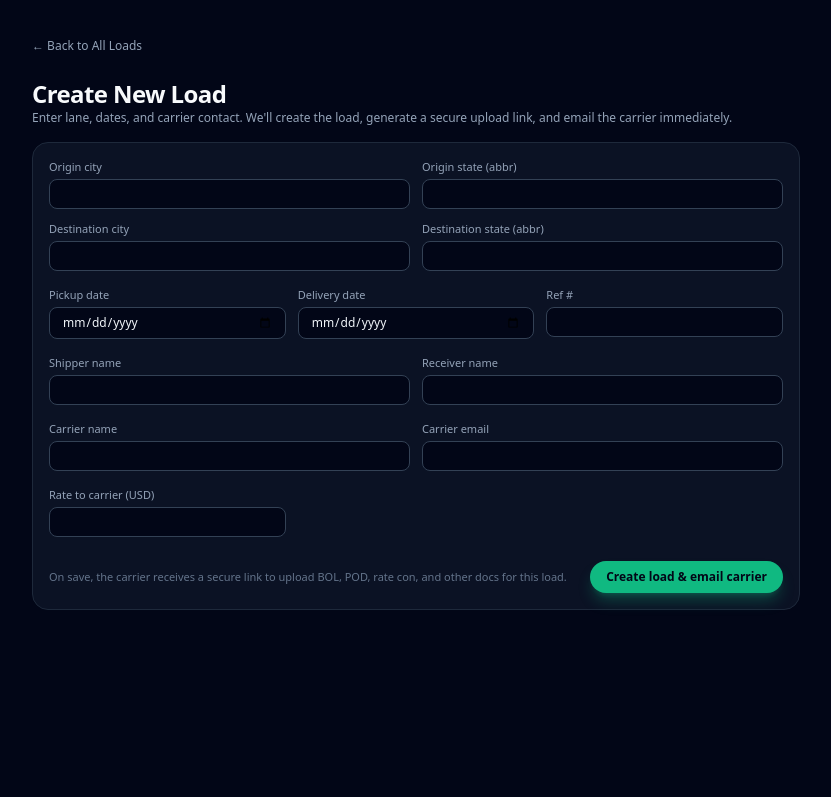
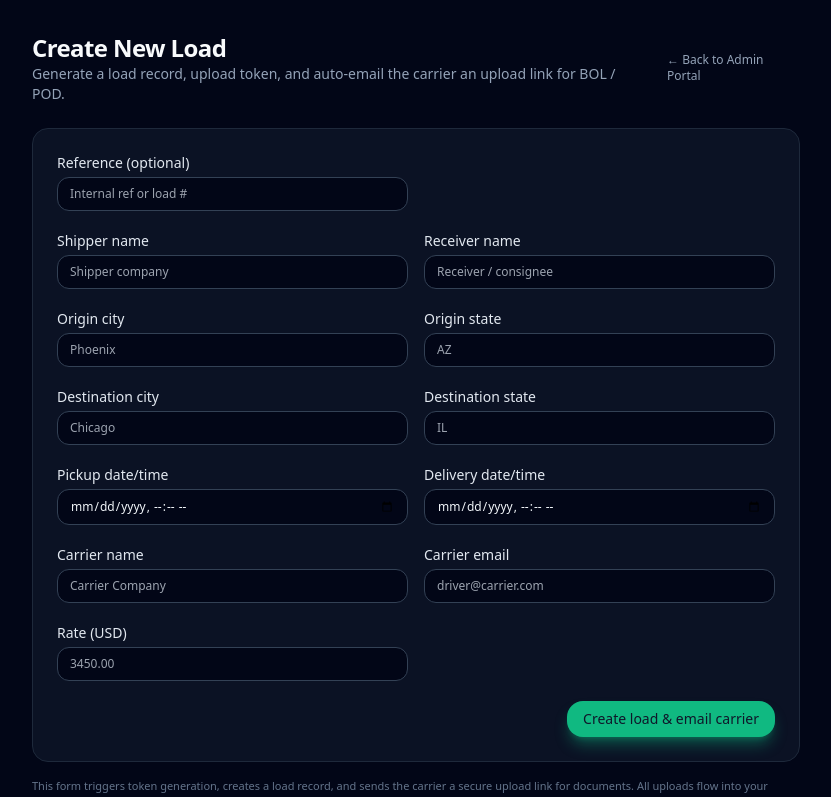
Before and after one commit to deadheadzerohq-maker/w9, a Next.js app: page /admin/loads/new in a window 1280 px wide. Shown: the top 797 px of the page, without its empty margins (224-1055 px from the left). Built offline with nearby package versions, Linux system fonts and the light colour scheme; no server answers.

Commit message:
Update page.tsx

```diff
--- a/app/admin/loads/new/page.tsx
+++ b/app/admin/loads/new/page.tsx
@@ -1,68 +1,71 @@
+// app/admin/loads/new/page.tsx
+
 "use client";
 
 import React, { useState } from "react";
-import { useRouter } from "next/navigation";
+import Link from "next/link";
 
 type CreateResponse = {
   ok: boolean;
-  load?: {
-    id: string;
-    token: string;
-  };
+  loadId?: string;
+  token?: string;
+  uploadUrl?: string;
   error?: string;
 };
 
-export default function AdminNewLoadPage() {
-  const router = useRouter();
-
-  const [form, setForm] = useState({
-    reference: "",
-    shipper_name: "",
-    receiver_name: "",
-    origin_city: "",
-    origin_state: "",
-    dest_city: "",
-    dest_state: "",
-    pickup_date: "",
-    delivery_date: "",
-    carrier_name: "",
-    carrier_email: "",
-    rate: "",
-  });
+export default function NewLoadPage() {
+  const [reference, setReference] = useState("");
+  const [shipperName, setShipperName] = useState("");
+  const [receiverName, setReceiverName] = useState("");
+  const [originCity, setOriginCity] = useState("");
+  const [originState, setOriginState] = useState("");
+  const [destCity, setDestCity] = useState("");
+  const [destState, setDestState] = useState("");
+  const [pickupDate, setPickupDate] = useState(""); // datetime-local string
+  const [deliveryDate, setDeliveryDate] = useState("");
+  const [carrierName, setCarrierName] = useState("");
+  const [carrierEmail, setCarrierEmail] = useState("");
+  const [rate, setRate] = useState("");
 
   const [submitting, setSubmitting] = useState(false);
   const [error, setError] = useState<string | null>(null);
-  const [success, setSuccess] = useState<string | null>(null);
-
-  const updateField = (field: keyof typeof form, value: string) => {
-    setForm((prev) => ({ ...prev, [field]: value }));
-  };
+  const [result, setResult] = useState<CreateResponse | null>(null);
 
   const handleSubmit = async (e: React.FormEvent) => {
     e.preventDefault();
     setSubmitting(true);
     setError(null);
-    setSuccess(null);
+    setResult(null);
 
     try {
-      const res = await fetch("/api/admin/loads/new", {
+      const payload = {
+        reference: reference || null,
+        shipperName: shipperName || null,
+        receiverName: receiverName || null,
+        originCity: originCity || null,
+        originState: originState || null,
+        destCity: destCity || null,
+        destState: destState || null,
+        pickupDate: pickupDate || null,
+        deliveryDate: deliveryDate || null,
+        carrierName: carrierName || null,
+        carrierEmail: carrierEmail || null,
+        rate: rate ? Number(rate) : null,
+      };
+
+      const res = await fetch("/api/admin/loads/create", {
         method: "POST",
         headers: { "Content-Type": "application/json" },
-        body: JSON.stringify(form),
+        body: JSON.stringify(payload),
       });
 
-      const json = (await res.json()) as CreateResponse;
-      if (!res.ok || !json.ok || !json.load) {
+      const json: CreateResponse = await res.json();
+
+      if (!res.ok || !json.ok) {
         throw new Error(json.error || "Failed to create load");
       }
 
-      setSuccess(
-        "Load created and carrier email queued. Redirecting to load documents…",
-      );
-
-      setTimeout(() => {
-        router.push(`/admin/load-docs/${json.load!.token}`);
-      }, 1200);
+      setResult(json);
     } catch (err: any) {
       console.error(err);
       setError(err?.message || "Failed to create load");
@@ -73,214 +76,223 @@ export default function AdminNewLoadPage() {
 
   return (
     <div className="min-h-screen bg-slate-950 text-slate-50 px-4 py-8">
-      <div className="max-w-3xl mx-auto space-y-4">
-        <button
-          type="button"
-          onClick={() => router.push("/admin/loads")}
-          className="mb-2 text-xs text-slate-400 hover:text-emerald-300"
-        >
-          ← Back to All Loads
-        </button>
-
-        <header>
+      <div className="max-w-3xl mx-auto">
+        <header className="mb-6 flex items-center justify-between gap-4">
+          <div>
             <h1 className="text-2xl font-semibold tracking-tight">
               Create New Load
             </h1>
-          <p className="text-xs text-slate-400">
-            Enter lane, dates, and carrier contact. We&apos;ll create the load,
-            generate a secure upload link, and email the carrier immediately.
+            <p className="text-sm text-slate-400">
+              Generate a load record, upload token, and auto-email the carrier
+              an upload link for BOL / POD.
             </p>
+          </div>
+          <Link
+            href="/admin"
+            className="text-xs text-slate-400 hover:text-emerald-300"
+          >
+            ← Back to Admin Portal
+          </Link>
         </header>
 
+        <div className="bg-slate-900/70 border border-slate-800 rounded-2xl p-6">
           {error && (
-          <div className="text-xs rounded-xl border border-rose-500/50 bg-rose-500/10 text-rose-100 px-3 py-2">
+            <div className="mb-4 text-xs rounded-xl border border-rose-500/50 bg-rose-500/10 text-rose-100 px-3 py-2">
               {error}
             </div>
           )}
 
-        {success && (
-          <div className="text-xs rounded-xl border border-emerald-500/50 bg-emerald-500/10 text-emerald-100 px-3 py-2">
-            {success}
+          {result?.ok && result.uploadUrl && (
+            <div className="mb-4 text-xs rounded-xl border border-emerald-500/50 bg-emerald-500/10 text-emerald-100 px-3 py-2 space-y-1">
+              <div className="font-semibold">Load created successfully.</div>
+              <div>
+                Upload link for carrier:{" "}
+                <a
+                  href={result.uploadUrl}
+                  target="_blank"
+                  rel="noopener noreferrer"
+                  className="underline"
+                >
+                  {result.uploadUrl}
+                </a>
+              </div>
+              {result.token && (
+                <div>
+                  Admin view for this token:{" "}
+                  <Link
+                    href={`/admin/load-docs/${encodeURIComponent(
+                      result.token,
+                    )}`}
+                    className="underline"
+                  >
+                    open in Document Ops
+                  </Link>
+                </div>
+              )}
             </div>
           )}
 
-        <form
-          onSubmit={handleSubmit}
-          className="bg-slate-900/70 border border-slate-800 rounded-2xl p-4 space-y-4 text-xs"
-        >
-          {/* Lane */}
-          <div className="grid grid-cols-1 sm:grid-cols-2 gap-3">
-            <div>
-              <label className="block text-slate-400 mb-1 text-[11px]">
-                Origin city
+          <form onSubmit={handleSubmit} className="space-y-5 text-sm">
+            {/* Reference */}
+            <div className="grid grid-cols-1 md:grid-cols-2 gap-4">
+              <label className="flex flex-col gap-1">
+                <span className="text-slate-200">Reference (optional)</span>
+                <input
+                  value={reference}
+                  onChange={(e) => setReference(e.target.value)}
+                  className="rounded-xl bg-slate-950 border border-slate-700 px-3 py-2 text-xs text-slate-100 focus:outline-none focus:border-emerald-400"
+                  placeholder="Internal ref or load #"
+                />
               </label>
-              <input
-                type="text"
-                value={form.origin_city}
-                onChange={(e) => updateField("origin_city", e.target.value)}
-                required
-                className="w-full bg-slate-950 border border-slate-700 rounded-lg px-3 py-1.5 text-xs text-slate-100"
-              />
-            </div>
-            <div>
-              <label className="block text-slate-400 mb-1 text-[11px]">
-                Origin state (abbr)
-              </label>
-              <input
-                type="text"
-                value={form.origin_state}
-                onChange={(e) => updateField("origin_state", e.target.value)}
-                className="w-full bg-slate-950 border border-slate-700 rounded-lg px-3 py-1.5 text-xs text-slate-100"
-              />
-            </div>
-            <div>
-              <label className="block text-slate-400 mb-1 text-[11px]">
-                Destination city
-              </label>
-              <input
-                type="text"
-                value={form.dest_city}
-                onChange={(e) => updateField("dest_city", e.target.value)}
-                required
-                className="w-full bg-slate-950 border border-slate-700 rounded-lg px-3 py-1.5 text-xs text-slate-100"
-              />
-            </div>
-            <div>
-              <label className="block text-slate-400 mb-1 text-[11px]">
-                Destination state (abbr)
-              </label>
-              <input
-                type="text"
-                value={form.dest_state}
-                onChange={(e) => updateField("dest_state", e.target.value)}
-                className="w-full bg-slate-950 border border-slate-700 rounded-lg px-3 py-1.5 text-xs text-slate-100"
-              />
-            </div>
-          </div>
-
-          {/* Dates & ref */}
-          <div className="grid grid-cols-1 sm:grid-cols-3 gap-3">
-            <div>
-              <label className="block text-slate-400 mb-1 text-[11px]">
-                Pickup date
-              </label>
-              <input
-                type="date"
-                value={form.pickup_date}
-                onChange={(e) => updateField("pickup_date", e.target.value)}
-                className="w-full bg-slate-950 border border-slate-700 rounded-lg px-3 py-1.5 text-xs text-slate-100"
-              />
-            </div>
-            <div>
-              <label className="block text-slate-400 mb-1 text-[11px]">
-                Delivery date
-              </label>
-              <input
-                type="date"
-                value={form.delivery_date}
-                onChange={(e) => updateField("delivery_date", e.target.value)}
-                className="w-full bg-slate-950 border border-slate-700 rounded-lg px-3 py-1.5 text-xs text-slate-100"
-              />
-            </div>
-            <div>
-              <label className="block text-slate-400 mb-1 text-[11px]">
-                Ref #
-              </label>
-              <input
-                type="text"
-                value={form.reference}
-                onChange={(e) => updateField("reference", e.target.value)}
-                className="w-full bg-slate-950 border border-slate-700 rounded-lg px-3 py-1.5 text-xs text-slate-100"
-              />
-            </div>
             </div>
 
             {/* Shipper / Receiver */}
-          <div className="grid grid-cols-1 sm:grid-cols-2 gap-3">
-            <div>
-              <label className="block text-slate-400 mb-1 text-[11px]">
-                Shipper name
+            <div className="grid grid-cols-1 md:grid-cols-2 gap-4">
+              <label className="flex flex-col gap-1">
+                <span className="text-slate-200">Shipper name</span>
+                <input
+                  value={shipperName}
+                  onChange={(e) => setShipperName(e.target.value)}
+                  className="rounded-xl bg-slate-950 border border-slate-700 px-3 py-2 text-xs text-slate-100 focus:outline-none focus:border-emerald-400"
+                  placeholder="Shipper company"
+                />
               </label>
+              <label className="flex flex-col gap-1">
+                <span className="text-slate-200">Receiver name</span>
                 <input
-                type="text"
-                value={form.shipper_name}
-                onChange={(e) => updateField("shipper_name", e.target.value)}
-                className="w-full bg-slate-950 border border-slate-700 rounded-lg px-3 py-1.5 text-xs text-slate-100"
+                  value={receiverName}
+                  onChange={(e) => setReceiverName(e.target.value)}
+                  className="rounded-xl bg-slate-950 border border-slate-700 px-3 py-2 text-xs text-slate-100 focus:outline-none focus:border-emerald-400"
+                  placeholder="Receiver / consignee"
                 />
+              </label>
             </div>
-            <div>
-              <label className="block text-slate-400 mb-1 text-[11px]">
-                Receiver name
+
+            {/* Lane */}
+            <div className="grid grid-cols-1 md:grid-cols-2 gap-4">
+              <label className="flex flex-col gap-1">
+                <span className="text-slate-200">Origin city</span>
+                <input
+                  value={originCity}
+                  onChange={(e) => setOriginCity(e.target.value)}
+                  className="rounded-xl bg-slate-950 border border-slate-700 px-3 py-2 text-xs text-slate-100 focus:outline-none focus:border-emerald-400"
+                  placeholder="Phoenix"
+                  required
+                />
               </label>
+              <label className="flex flex-col gap-1">
+                <span className="text-slate-200">Origin state</span>
                 <input
-                type="text"
-                value={form.receiver_name}
-                onChange={(e) => updateField("receiver_name", e.target.value)}
-                className="w-full bg-slate-950 border border-slate-700 rounded-lg px-3 py-1.5 text-xs text-slate-100"
+                  value={originState}
+                  onChange={(e) => setOriginState(e.target.value)}
+                  className="rounded-xl bg-slate-950 border border-slate-700 px-3 py-2 text-xs text-slate-100 focus:outline-none focus:border-emerald-400"
+                  placeholder="AZ"
                 />
+              </label>
             </div>
+
+            <div className="grid grid-cols-1 md:grid-cols-2 gap-4">
+              <label className="flex flex-col gap-1">
+                <span className="text-slate-200">Destination city</span>
+                <input
+                  value={destCity}
+                  onChange={(e) => setDestCity(e.target.value)}
+                  className="rounded-xl bg-slate-950 border border-slate-700 px-3 py-2 text-xs text-slate-100 focus:outline-none focus:border-emerald-400"
+                  placeholder="Chicago"
+                  required
+                />
+              </label>
+              <label className="flex flex-col gap-1">
+                <span className="text-slate-200">Destination state</span>
+                <input
+                  value={destState}
+                  onChange={(e) => setDestState(e.target.value)}
+                  className="rounded-xl bg-slate-950 border border-slate-700 px-3 py-2 text-xs text-slate-100 focus:outline-none focus:border-emerald-400"
+                  placeholder="IL"
+                />
+              </label>
+            </div>
+
+            {/* Dates */}
+            <div className="grid grid-cols-1 md:grid-cols-2 gap-4">
+              <label className="flex flex-col gap-1">
+                <span className="text-slate-200">Pickup date/time</span>
+                <input
+                  type="datetime-local"
+                  value={pickupDate}
+                  onChange={(e) => setPickupDate(e.target.value)}
+                  className="rounded-xl bg-slate-950 border border-slate-700 px-3 py-2 text-xs text-slate-100 focus:outline-none focus:border-emerald-400"
+                  required
+                />
+              </label>
+              <label className="flex flex-col gap-1">
+                <span className="text-slate-200">Delivery date/time</span>
+                <input
+                  type="datetime-local"
+                  value={deliveryDate}
+                  onChange={(e) => setDeliveryDate(e.target.value)}
+                  className="rounded-xl bg-slate-950 border border-slate-700 px-3 py-2 text-xs text-slate-100 focus:outline-none focus:border-emerald-400"
+                />
+              </label>
             </div>
 
             {/* Carrier */}
-          <div className="grid grid-cols-1 sm:grid-cols-2 gap-3">
-            <div>
-              <label className="block text-slate-400 mb-1 text-[11px]">
-                Carrier name
+            <div className="grid grid-cols-1 md:grid-cols-2 gap-4">
+              <label className="flex flex-col gap-1">
+                <span className="text-slate-200">Carrier name</span>
+                <input
+                  value={carrierName}
+                  onChange={(e) => setCarrierName(e.target.value)}
+                  className="rounded-xl bg-slate-950 border border-slate-700 px-3 py-2 text-xs text-slate-100 focus:outline-none focus:border-emerald-400"
+                  placeholder="Carrier Company"
+                />
               </label>
-              <input
-                type="text"
-                value={form.carrier_name}
-                onChange={(e) => updateField("carrier_name", e.target.value)}
-                required
-                className="w-full bg-slate-950 border border-slate-700 rounded-lg px-3 py-1.5 text-xs text-slate-100"
-              />
-            </div>
-            <div>
-              <label className="block text-slate-400 mb-1 text-[11px]">
-                Carrier email
-              </label>
+              <label className="flex flex-col gap-1">
+                <span className="text-slate-200">Carrier email</span>
                 <input
                   type="email"
-                value={form.carrier_email}
-                onChange={(e) => updateField("carrier_email", e.target.value)}
+                  value={carrierEmail}
+                  onChange={(e) => setCarrierEmail(e.target.value)}
+                  className="rounded-xl bg-slate-950 border border-slate-700 px-3 py-2 text-xs text-slate-100 focus:outline-none focus:border-emerald-400"
+                  placeholder="driver@carrier.com"
                   required
-                className="w-full bg-slate-950 border border-slate-700 rounded-lg px-3 py-1.5 text-xs text-slate-100"
                 />
-            </div>
+              </label>
             </div>
 
             {/* Rate */}
-          <div className="grid grid-cols-1 sm:grid-cols-3 gap-3">
-            <div>
-              <label className="block text-slate-400 mb-1 text-[11px]">
-                Rate to carrier (USD)
-              </label>
+            <div className="grid grid-cols-1 md:grid-cols-2 gap-4">
+              <label className="flex flex-col gap-1">
+                <span className="text-slate-200">Rate (USD)</span>
                 <input
                   type="number"
-                min="0"
-                step="1"
-                value={form.rate}
-                onChange={(e) => updateField("rate", e.target.value)}
-                className="w-full bg-slate-950 border border-slate-700 rounded-lg px-3 py-1.5 text-xs text-slate-100"
+                  step="0.01"
+                  value={rate}
+                  onChange={(e) => setRate(e.target.value)}
+                  className="rounded-xl bg-slate-950 border border-slate-700 px-3 py-2 text-xs text-slate-100 focus:outline-none focus:border-emerald-400"
+                  placeholder="3450.00"
                 />
-            </div>
+              </label>
             </div>
 
-          <div className="pt-2 flex items-center justify-between">
-            <p className="text-[11px] text-slate-500">
-              On save, the carrier receives a secure link to upload BOL, POD,
-              rate con, and other docs for this load.
-            </p>
+            <div className="flex justify-end">
               <button
                 type="submit"
                 disabled={submitting}
-              className="px-4 py-2 text-xs rounded-full bg-emerald-500 text-slate-950 font-semibold shadow-lg shadow-emerald-500/30 hover:bg-emerald-400 disabled:opacity-60"
+                className="inline-flex items-center gap-2 rounded-2xl px-4 py-2 text-sm font-medium bg-emerald-500 text-slate-900 shadow-lg shadow-emerald-500/40 hover:bg-emerald-400 disabled:opacity-60 disabled:cursor-not-allowed transition"
               >
-              {submitting ? "Creating…" : "Create load & email carrier"}
+                {submitting ? "Creating load…" : "Create load & email carrier"}
               </button>
             </div>
           </form>
         </div>
+
+        <p className="mt-4 text-[11px] text-slate-500">
+          This form triggers token generation, creates a load record, and sends
+          the carrier a secure upload link for documents. All uploads flow into
+          your existing pending_documents → review → load_documents pipeline.
+        </p>
+      </div>
     </div>
   );
 }
```
Lines whose indentation alone changed are shown as unchanged.
